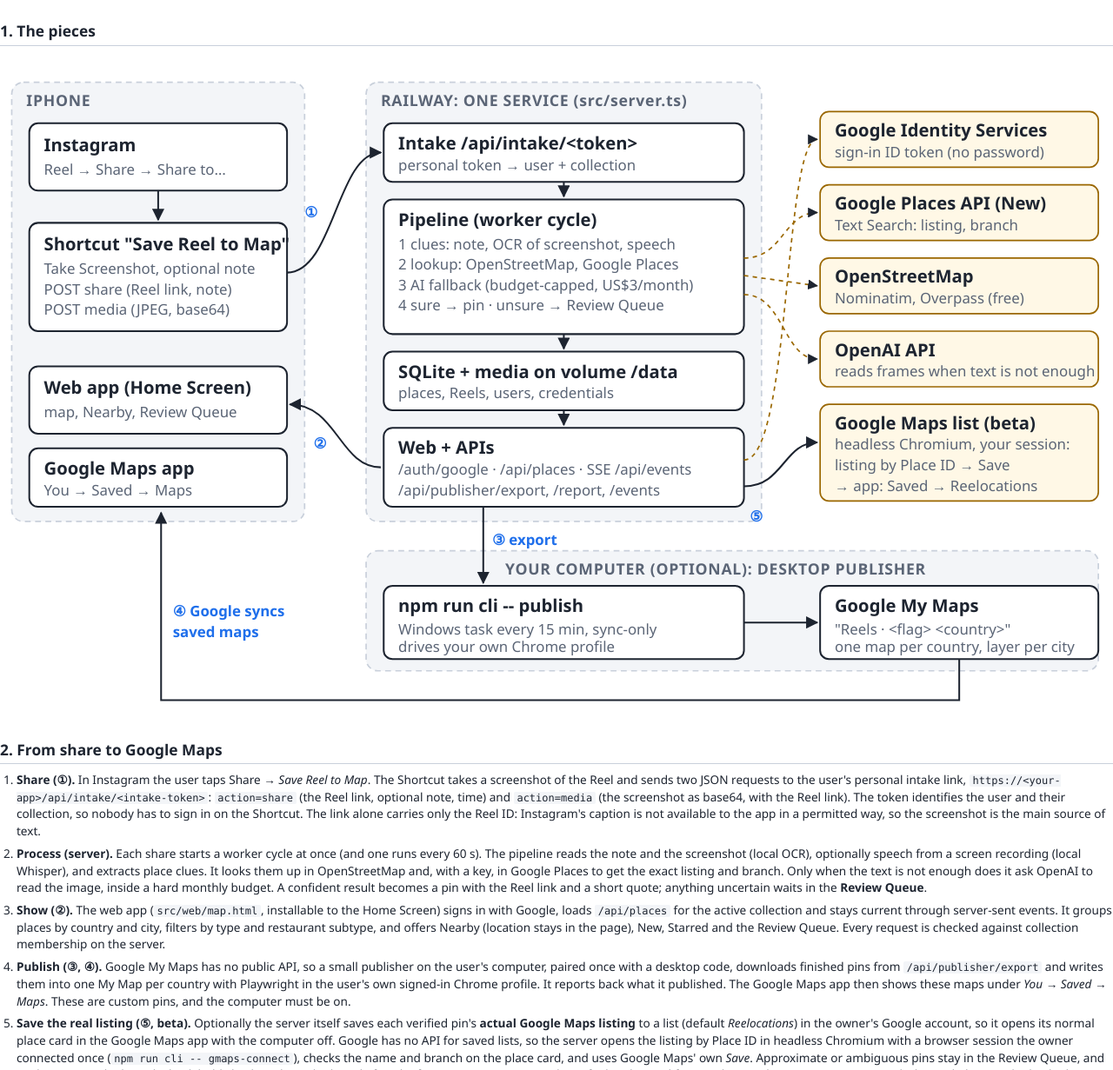
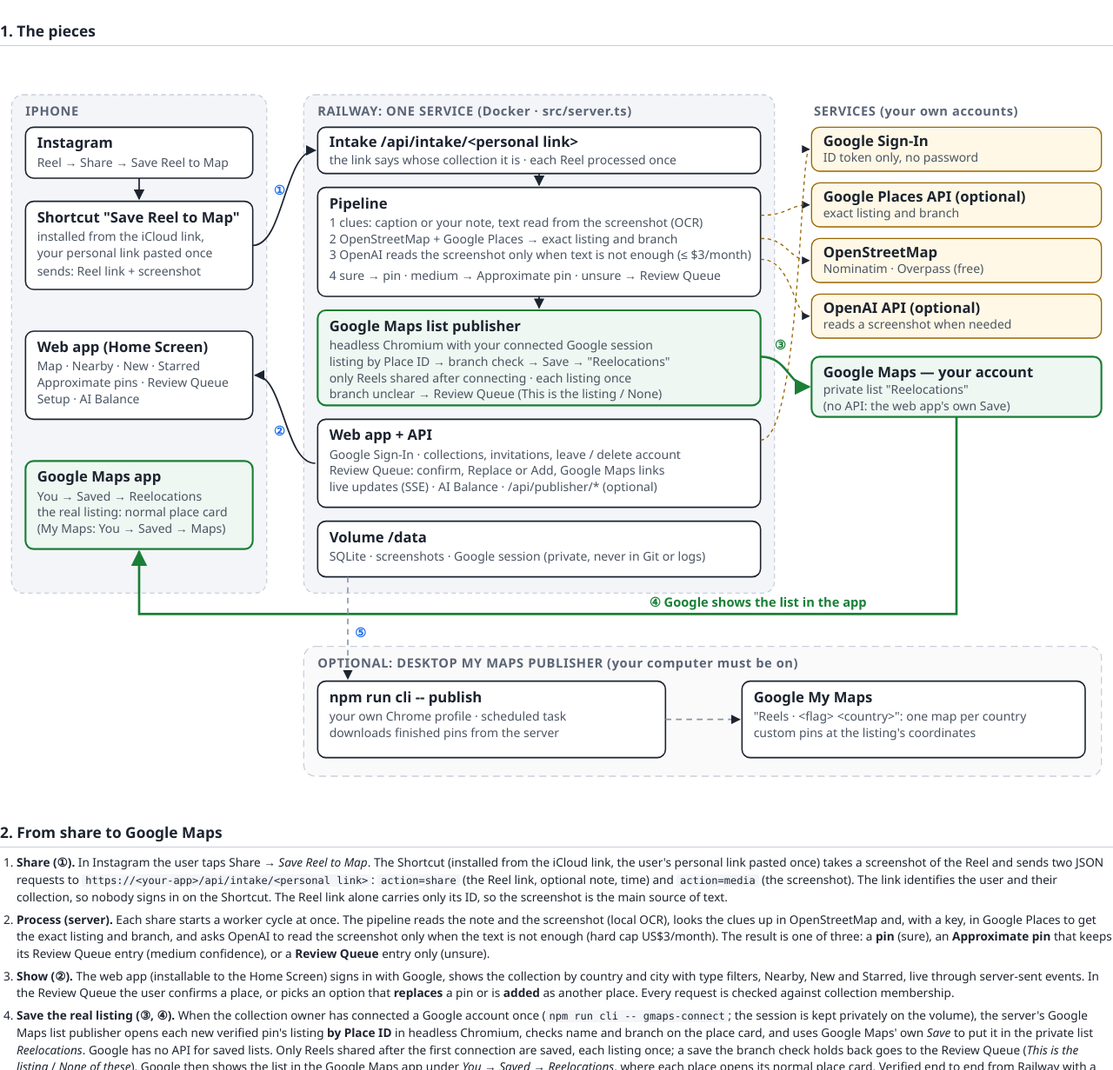
Before and after one commit to Omri1227/reelocations, a website: page docs/architecture.html in a window 1280 px wide. Shown: the part 89-1320 px from the top of the page at 87% size. Drawn offline with Linux system fonts and the light colour scheme.

Commit message:
Docs: architecture diagram redrawn for the current design
Google Maps list publisher inside the Railway service (Save → Reelocations → Google Maps app), pin / Approximate pin /
Review Queue outcomes, Replace or Add, fresh start, private session on the volume; desktop My Maps shown as optional.

Co-Authored-By: Claude Opus 5.5 <noreply@anthropic.com>

```diff
--- a/docs/architecture.html
+++ b/docs/architecture.html
@@ -31,123 +31,153 @@ code in this repository as of 2026-11-12. reelocations is self-hosted: each inst
 own credentials. Every credential value below is a placeholder.</p>
 
 <h2>1. The pieces</h2>
-<svg viewBox="0 0 760 450" width="100%" role="img" aria-label="Architecture diagram">
+<svg xmlns="http://www.w3.org/2000/svg" viewBox="0 0 960 640" width="100%" role="img" aria-label="reelocations architecture">
   <defs>
     <marker id="a" viewBox="0 0 10 10" refX="9" refY="5" markerWidth="7" markerHeight="7" orient="auto"><path d="M0,0L10,5L0,10z" fill="#1d2430"/></marker>
+    <marker id="g" viewBox="0 0 10 10" refX="9" refY="5" markerWidth="7" markerHeight="7" orient="auto"><path d="M0,0L10,5L0,10z" fill="#1a7f37"/></marker>
   </defs>
   <style>
+    text{font-family:"Segoe UI",Arial,Helvetica,sans-serif}
     .box{fill:#fff;stroke:#1d2430;stroke-width:1.2}
+    .key{fill:#eef7f1;stroke:#1a7f37;stroke-width:1.6}
     .zone{fill:#f3f5f8;stroke:#c9d0db;stroke-dasharray:4 3}
+    .opt{fill:#fafafa;stroke:#c9d0db;stroke-dasharray:6 4}
     .ext{fill:#fff8e6;stroke:#9a6700;stroke-width:1}
-    .t{font-size:12px;font-weight:600;fill:#1d2430}
-    .s{font-size:10px;fill:#5b6576}
-    .z{font-size:10.5px;font-weight:700;fill:#5b6576;letter-spacing:.04em}
-    .l{stroke:#1d2430;stroke-width:1.2;fill:none;marker-end:url(#a)}
+    .t{font-size:12.5px;font-weight:600;fill:#1d2430}
+    .s{font-size:10.5px;fill:#4b5563}
+    .z{font-size:11px;font-weight:700;fill:#5b6576;letter-spacing:.04em}
+    .l{stroke:#1d2430;stroke-width:1.3;fill:none;marker-end:url(#a)}
+    .lg{stroke:#1a7f37;stroke-width:2;fill:none;marker-end:url(#g)}
     .d{stroke:#9a6700;stroke-width:1;fill:none;stroke-dasharray:3 3;marker-end:url(#a)}
-    .n{font-size:10px;fill:#1f6feb;font-weight:600}
+    .lo{stroke:#8b95a5;stroke-width:1.2;fill:none;stroke-dasharray:5 4;marker-end:url(#a)}
+    .n{font-size:11px;fill:#1f6feb;font-weight:700}
+    .ng{font-size:11px;fill:#1a7f37;font-weight:700}
   </style>
+  <rect width="960" height="640" fill="#ffffff"/>
 
-  <!-- iPhone zone -->
-  <rect class="zone" x="8" y="20" width="200" height="300" rx="8"/>
-  <text class="z" x="18" y="36">IPHONE</text>
-  <rect class="box" x="20" y="48" width="176" height="46" rx="6"/>
-  <text class="t" x="30" y="67">Instagram</text><text class="s" x="30" y="83">Reel → Share → Share to…</text>
-  <rect class="box" x="20" y="116" width="176" height="74" rx="6"/>
-  <text class="t" x="30" y="135">Shortcut "Save Reel to Map"</text>
-  <text class="s" x="30" y="151">Take Screenshot, optional note</text>
-  <text class="s" x="30" y="165">POST share  (Reel link, note)</text>
-  <text class="s" x="30" y="179">POST media  (JPEG, base64)</text>
-  <rect class="box" x="20" y="214" width="176" height="46" rx="6"/>
-  <text class="t" x="30" y="233">Web app (Home Screen)</text><text class="s" x="30" y="249">map, Nearby, Review Queue</text>
-  <rect class="box" x="20" y="270" width="176" height="40" rx="6"/>
-  <text class="t" x="30" y="288">Google Maps app</text><text class="s" x="30" y="302">You → Saved → Maps</text>
-  <path class="l" d="M108,94 V114"/>
+  <!-- ============ iPhone ============ -->
+  <rect class="zone" x="10" y="36" width="220" height="430" rx="10"/>
+  <text class="z" x="22" y="54">IPHONE</text>
+  <rect class="box" x="22" y="64" width="196" height="44" rx="7"/>
+  <text class="t" x="32" y="82">Instagram</text><text class="s" x="32" y="98">Reel → Share → Save Reel to Map</text>
+  <rect class="box" x="22" y="128" width="196" height="76" rx="7"/>
+  <text class="t" x="32" y="146">Shortcut "Save Reel to Map"</text>
+  <text class="s" x="32" y="162">installed from the iCloud link,</text>
+  <text class="s" x="32" y="176">your personal link pasted once</text>
+  <text class="s" x="32" y="192">sends: Reel link + screenshot</text>
+  <rect class="box" x="22" y="240" width="196" height="76" rx="7"/>
+  <text class="t" x="32" y="258">Web app (Home Screen)</text>
+  <text class="s" x="32" y="274">Map · Nearby · New · Starred</text>
+  <text class="s" x="32" y="288">Approximate pins · Review Queue</text>
+  <text class="s" x="32" y="302">Setup · AI Balance</text>
+  <rect class="key" x="22" y="352" width="196" height="76" rx="7"/>
+  <text class="t" x="32" y="370">Google Maps app</text>
+  <text class="s" x="32" y="386">You → Saved → Reelocations</text>
+  <text class="s" x="32" y="400">the real listing: normal place card</text>
+  <text class="s" x="32" y="414">(My Maps: You → Saved → Maps)</text>
+  <path class="l" d="M120,108 V126"/>
 
-  <!-- Server zone -->
-  <rect class="zone" x="250" y="20" width="270" height="300" rx="8"/>
-  <text class="z" x="260" y="36">RAILWAY: ONE SERVICE (src/server.ts)</text>
-  <rect class="box" x="262" y="48" width="246" height="40" rx="6"/>
-  <text class="t" x="272" y="66">Intake  /api/intake/&lt;token&gt;</text><text class="s" x="272" y="80">personal token → user + collection</text>
-  <rect class="box" x="262" y="100" width="246" height="92" rx="6"/>
-  <text class="t" x="272" y="118">Pipeline (worker cycle)</text>
-  <text class="s" x="272" y="134">1 clues: note, OCR of screenshot, speech</text>
-  <text class="s" x="272" y="148">2 lookup: OpenStreetMap, Google Places</text>
-  <text class="s" x="272" y="162">3 AI fallback (budget-capped, US$3/month)</text>
-  <text class="s" x="272" y="176">4 sure → pin · unsure → Review Queue</text>
-  <rect class="box" x="262" y="204" width="246" height="40" rx="6"/>
-  <text class="t" x="272" y="222">SQLite + media on volume /data</text><text class="s" x="272" y="236">places, Reels, users, credentials</text>
-  <rect class="box" x="262" y="256" width="246" height="54" rx="6"/>
-  <text class="t" x="272" y="274">Web + APIs</text>
-  <text class="s" x="272" y="288">/auth/google · /api/places · SSE /api/events</text>
-  <text class="s" x="272" y="302">/api/publisher/export, /report, /events</text>
-  <path class="l" d="M196,150 C228,150 230,68 260,68"/>
-  <text class="n" x="208" y="112">①</text>
-  <path class="l" d="M385,88 V98"/><path class="l" d="M385,192 V202"/><path class="l" d="M385,244 V254"/>
-  <path class="l" d="M260,283 C232,283 230,240 198,240"/>
-  <text class="n" x="214" y="270">②</text>
+  <!-- ============ Railway ============ -->
+  <rect class="zone" x="262" y="36" width="406" height="430" rx="10"/>
+  <text class="z" x="274" y="54">RAILWAY: ONE SERVICE (Docker · src/server.ts)</text>
+  <rect class="box" x="274" y="64" width="382" height="40" rx="7"/>
+  <text class="t" x="284" y="81">Intake   /api/intake/&lt;personal link&gt;</text><text class="s" x="284" y="96">the link says whose collection it is · each Reel processed once</text>
+  <rect class="box" x="274" y="116" width="382" height="94" rx="7"/>
+  <text class="t" x="284" y="134">Pipeline</text>
+  <text class="s" x="284" y="150">1  clues: caption or your note, text read from the screenshot (OCR)</text>
+  <text class="s" x="284" y="164">2  OpenStreetMap + Google Places → exact listing and branch</text>
+  <text class="s" x="284" y="178">3  OpenAI reads the screenshot only when text is not enough (≤ $3/month)</text>
+  <text class="s" x="284" y="196">4  sure → pin · medium → Approximate pin · unsure → Review Queue</text>
+  <rect class="key" x="274" y="222" width="382" height="82" rx="7"/>
+  <text class="t" x="284" y="240">Google Maps list publisher</text>
+  <text class="s" x="284" y="256">headless Chromium with your connected Google session</text>
+  <text class="s" x="284" y="270">listing by Place ID → branch check → Save → "Reelocations"</text>
+  <text class="s" x="284" y="284">only Reels shared after connecting · each listing once</text>
+  <text class="s" x="284" y="298">branch unclear → Review Queue (This is the listing / None)</text>
+  <rect class="box" x="274" y="316" width="382" height="76" rx="7"/>
+  <text class="t" x="284" y="334">Web app + API</text>
+  <text class="s" x="284" y="350">Google Sign-In · collections, invitations, leave / delete account</text>
+  <text class="s" x="284" y="364">Review Queue: confirm, Replace or Add, Google Maps links</text>
+  <text class="s" x="284" y="378">live updates (SSE) · AI Balance · /api/publisher/* (optional)</text>
+  <rect class="box" x="274" y="404" width="382" height="48" rx="7"/>
+  <text class="t" x="284" y="422">Volume /data</text>
+  <text class="s" x="284" y="438">SQLite · screenshots · Google session (private, never in Git or logs)</text>
+  <path class="l" d="M465,104 V114"/>
+  <path class="l" d="M465,210 V220"/>
 
-  <!-- External services -->
-  <rect class="ext" x="560" y="40" width="190" height="38" rx="6"/>
-  <text class="t" x="570" y="57">Google Identity Services</text><text class="s" x="570" y="71">sign-in ID token (no password)</text>
-  <rect class="ext" x="560" y="90" width="190" height="38" rx="6"/>
-  <text class="t" x="570" y="107">Google Places API (New)</text><text class="s" x="570" y="121">Text Search: listing, branch</text>
-  <rect class="ext" x="560" y="140" width="190" height="38" rx="6"/>
-  <text class="t" x="570" y="157">OpenStreetMap</text><text class="s" x="570" y="171">Nominatim, Overpass (free)</text>
-  <rect class="ext" x="560" y="190" width="190" height="38" rx="6"/>
-  <text class="t" x="570" y="207">OpenAI API</text><text class="s" x="570" y="221">reads frames when text is not enough</text>
-  <rect class="ext" x="560" y="240" width="190" height="66" rx="6"/>
-  <text class="t" x="570" y="257">Google Maps list (beta)</text><text class="s" x="570" y="271">headless Chromium, your session:</text><text class="s" x="570" y="285">listing by Place ID → Save</text><text class="s" x="570" y="299">→ app: Saved → Reelocations</text>
-  <path class="l" d="M508,296 C535,296 535,266 558,266"/>
-  <text class="n" x="512" y="320">⑤</text>
-  <path class="d" d="M508,140 C535,140 535,109 558,109"/>
-  <path class="d" d="M508,152 L558,159"/>
-  <path class="d" d="M508,165 C535,165 535,209 558,209"/>
-  <path class="d" d="M508,278 C540,278 535,59 558,59"/>
+  <!-- iPhone ↔ server -->
+  <path class="l" d="M218,166 C245,166 245,84 272,84"/>
+  <text class="n" x="236" y="122">①</text>
+  <path class="l" d="M272,354 C245,354 245,278 220,278"/>
+  <text class="n" x="236" y="330">②</text>
 
-  <!-- Desktop zone -->
-  <rect class="zone" x="250" y="340" width="500" height="82" rx="8"/>
-  <text class="z" x="345" y="356">YOUR COMPUTER (OPTIONAL): DESKTOP PUBLISHER</text>
-  <rect class="box" x="262" y="364" width="246" height="50" rx="6"/>
-  <text class="t" x="272" y="382">npm run cli -- publish</text><text class="s" x="272" y="397">Windows task every 15 min, sync-only</text>
-  <text class="s" x="272" y="409">drives your own Chrome profile</text>
-  <rect class="box" x="560" y="364" width="190" height="50" rx="6"/>
-  <text class="t" x="570" y="382">Google My Maps</text><text class="s" x="570" y="397">"Reels · &lt;flag&gt; &lt;country&gt;"</text><text class="s" x="570" y="409">one map per country, layer per city</text>
-  <path class="l" d="M330,310 V362"/>
-  <text class="n" x="336" y="336">③ export</text>
-  <path class="l" d="M508,389 H558"/>
-  <path class="l" d="M655,414 V442 H110 V314"/>
-  <text class="n" x="118" y="385">④ Google syncs</text><text class="n" x="118" y="399">saved maps</text>
+  <!-- ============ External services ============ -->
+  <text class="z" x="702" y="54">SERVICES (your own accounts)</text>
+  <rect class="ext" x="700" y="64" width="250" height="38" rx="7"/>
+  <text class="t" x="710" y="80">Google Sign-In</text><text class="s" x="710" y="94">ID token only, no password</text>
+  <rect class="ext" x="700" y="112" width="250" height="38" rx="7"/>
+  <text class="t" x="710" y="128">Google Places API (optional)</text><text class="s" x="710" y="142">exact listing and branch</text>
+  <rect class="ext" x="700" y="160" width="250" height="38" rx="7"/>
+  <text class="t" x="710" y="176">OpenStreetMap</text><text class="s" x="710" y="190">Nominatim · Overpass (free)</text>
+  <rect class="ext" x="700" y="208" width="250" height="38" rx="7"/>
+  <text class="t" x="710" y="224">OpenAI API (optional)</text><text class="s" x="710" y="238">reads a screenshot when needed</text>
+  <rect class="key" x="700" y="262" width="250" height="52" rx="7"/>
+  <text class="t" x="710" y="280">Google Maps — your account</text>
+  <text class="s" x="710" y="294">private list "Reelocations"</text>
+  <text class="s" x="710" y="308">(no API: the web app's own Save)</text>
+  <path class="d" d="M656,140 C680,140 680,131 698,131"/>
+  <path class="d" d="M656,160 C680,160 680,179 698,179"/>
+  <path class="d" d="M656,178 C684,178 684,227 698,227"/>
+  <path class="d" d="M656,334 C690,334 690,83 698,83"/>
+  <path class="lg" d="M656,262 C680,262 680,288 698,288"/>
+  <text class="ng" x="668" y="256">③</text>
+  <path class="lg" d="M825,314 V484 H120 V430"/>
+  <text class="ng" x="560" y="478">④ Google shows the list in the app</text>
+
+  <!-- ============ Optional desktop publisher ============ -->
+  <rect class="opt" x="262" y="512" width="688" height="112" rx="10"/>
+  <text class="z" x="274" y="530">OPTIONAL: DESKTOP MY MAPS PUBLISHER (your computer must be on)</text>
+  <rect class="box" x="274" y="542" width="300" height="66" rx="7"/>
+  <text class="t" x="284" y="560">npm run cli -- publish</text>
+  <text class="s" x="284" y="576">your own Chrome profile · scheduled task</text>
+  <text class="s" x="284" y="590">downloads finished pins from the server</text>
+  <rect class="box" x="640" y="542" width="296" height="66" rx="7"/>
+  <text class="t" x="650" y="560">Google My Maps</text>
+  <text class="s" x="650" y="576">"Reels · &lt;flag&gt; &lt;country&gt;": one map per country</text>
+  <text class="s" x="650" y="590">custom pins at the listing's coordinates</text>
+  <path class="lo" d="M300,452 V540"/>
+  <text class="n" x="306" y="504">⑤</text>
+  <path class="lo" d="M574,575 H638"/>
 </svg>
+
 
 <h2>2. From share to Google Maps</h2>
 <ol>
-  <li><b>Share (①).</b> In Instagram the user taps Share → <i>Save Reel to Map</i>. The Shortcut takes a screenshot of the
-    Reel and sends two JSON requests to the user's personal intake link, <code>https://&lt;your-app&gt;/api/intake/&lt;intake-token&gt;</code>:
-    <code>action=share</code> (the Reel link, optional note, time) and <code>action=media</code> (the screenshot as base64,
-    with the Reel link). The token identifies the user and their collection, so nobody has to sign in on the Shortcut.
-    The link alone carries only the Reel ID: Instagram's caption is not available to the app in a permitted way, so the
-    screenshot is the main source of text.</li>
-  <li><b>Process (server).</b> Each share starts a worker cycle at once (and one runs every 60 s). The pipeline reads the
-    note and the screenshot (local OCR), optionally speech from a screen recording (local Whisper), and extracts place
-    clues. It looks them up in OpenStreetMap and, with a key, in Google Places to get the exact listing and branch. Only
-    when the text is not enough does it ask OpenAI to read the image, inside a hard monthly budget. A confident result
-    becomes a pin with the Reel link and a short quote; anything uncertain waits in the <b>Review Queue</b>.</li>
-  <li><b>Show (②).</b> The web app (<code>src/web/map.html</code>, installable to the Home Screen) signs in with Google, loads
-    <code>/api/places</code> for the active collection and stays current through server-sent events. It groups places by
-    country and city, filters by type and restaurant subtype, and offers Nearby (location stays in the page), New,
-    Starred and the Review Queue. Every request is checked against collection membership on the server.</li>
-  <li><b>Publish (③, ④).</b> Google My Maps has no public API, so a small publisher on the user's computer, paired once
-    with a desktop code, downloads finished pins from <code>/api/publisher/export</code> and writes them into one My Map per
-    country with Playwright in the user's own signed-in Chrome profile. It reports back what it published. The Google
-    Maps app then shows these maps under <i>You → Saved → Maps</i>. These are custom pins, and the computer must be on.</li>
-  <li><b>Save the real listing (⑤, beta).</b> Optionally the server itself saves each verified pin's <b>actual Google Maps
-    listing</b> to a list (default <i>Reelocations</i>) in the owner's Google account, so it opens its normal place card in
-    the Google Maps app with the computer off. Google has no API for saved lists, so the server opens the listing by Place
-    ID in headless Chromium with a browser session the owner connected once (<code>npm run cli -- gmaps-connect</code>),
-    checks the name and branch on the place card, and uses Google Maps' own <i>Save</i>. Approximate or ambiguous pins
-    stay in the Review Queue, and so does a save the branch check holds back. Only Reels shared after the first
-    connection are saved. Verified end to end from Railway with a test account (six Reels; list and place cards checked on
-    an iPhone).</li>
+  <li><b>Share (①).</b> In Instagram the user taps Share → <i>Save Reel to Map</i>. The Shortcut (installed from the
+    iCloud link, the user's personal link pasted once) takes a screenshot of the Reel and sends two JSON requests to
+    <code>https://&lt;your-app&gt;/api/intake/&lt;personal link&gt;</code>: <code>action=share</code> (the Reel link, optional
+    note, time) and <code>action=media</code> (the screenshot). The link identifies the user and their collection, so
+    nobody signs in on the Shortcut. The Reel link alone carries only its ID, so the screenshot is the main source of text.</li>
+  <li><b>Process (server).</b> Each share starts a worker cycle at once. The pipeline reads the note and the screenshot
+    (local OCR), looks the clues up in OpenStreetMap and, with a key, in Google Places to get the exact listing and branch,
+    and asks OpenAI to read the screenshot only when the text is not enough (hard cap US$3/month). The result is one of
+    three: a <b>pin</b> (sure), an <b>Approximate pin</b> that keeps its Review Queue entry (medium confidence), or a
+    <b>Review Queue</b> entry only (unsure).</li>
+  <li><b>Show (②).</b> The web app (installable to the Home Screen) signs in with Google, shows the collection by country
+    and city with type filters, Nearby, New and Starred, live through server-sent events. In the Review Queue the user
+    confirms a place, or picks an option that <b>replaces</b> a pin or is <b>added</b> as another place. Every request is
+    checked against collection membership.</li>
+  <li><b>Save the real listing (③, ④).</b> When the collection owner has connected a Google account once
+    (<code>npm run cli -- gmaps-connect</code>; the session is kept privately on the volume), the server's Google Maps list
+    publisher opens each new verified pin's listing <b>by Place ID</b> in headless Chromium, checks name and branch on the
+    place card, and uses Google Maps' own <i>Save</i> to put it in the private list <i>Reelocations</i>. Google has no API
+    for saved lists. Only Reels shared after the first connection are saved, each listing once; a save the branch check
+    holds back goes to the Review Queue (<i>This is the listing</i> / <i>None of these</i>). Google then shows the list in
+    the Google Maps app under <i>You → Saved → Reelocations</i>, where each place opens its normal place card. Verified
+    end to end from Railway with a test account (six Reels; list and place cards checked on an iPhone).</li>
+  <li><b>Optional: My Maps per country (⑤).</b> A desktop publisher on the user's computer downloads finished pins from
+    <code>/api/publisher/export</code> and writes one Google My Map per country in the user's own Chrome profile. These are
+    custom pins at the listing's coordinates (<i>You → Saved → Maps</i>), and the computer must be on.</li>
 </ol>
 
 <div class="page"></div>
```
Also changed, not shown: docs/architecture.svg, 1 other file.
